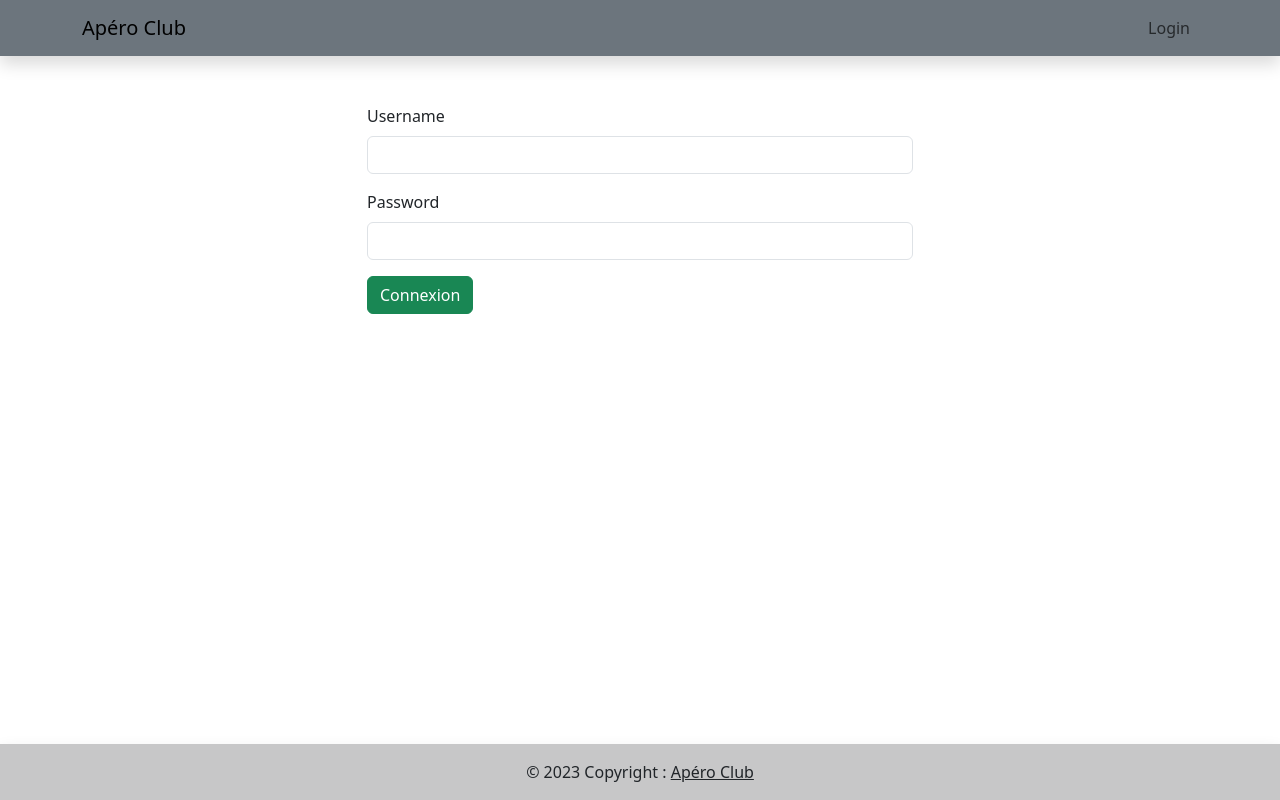
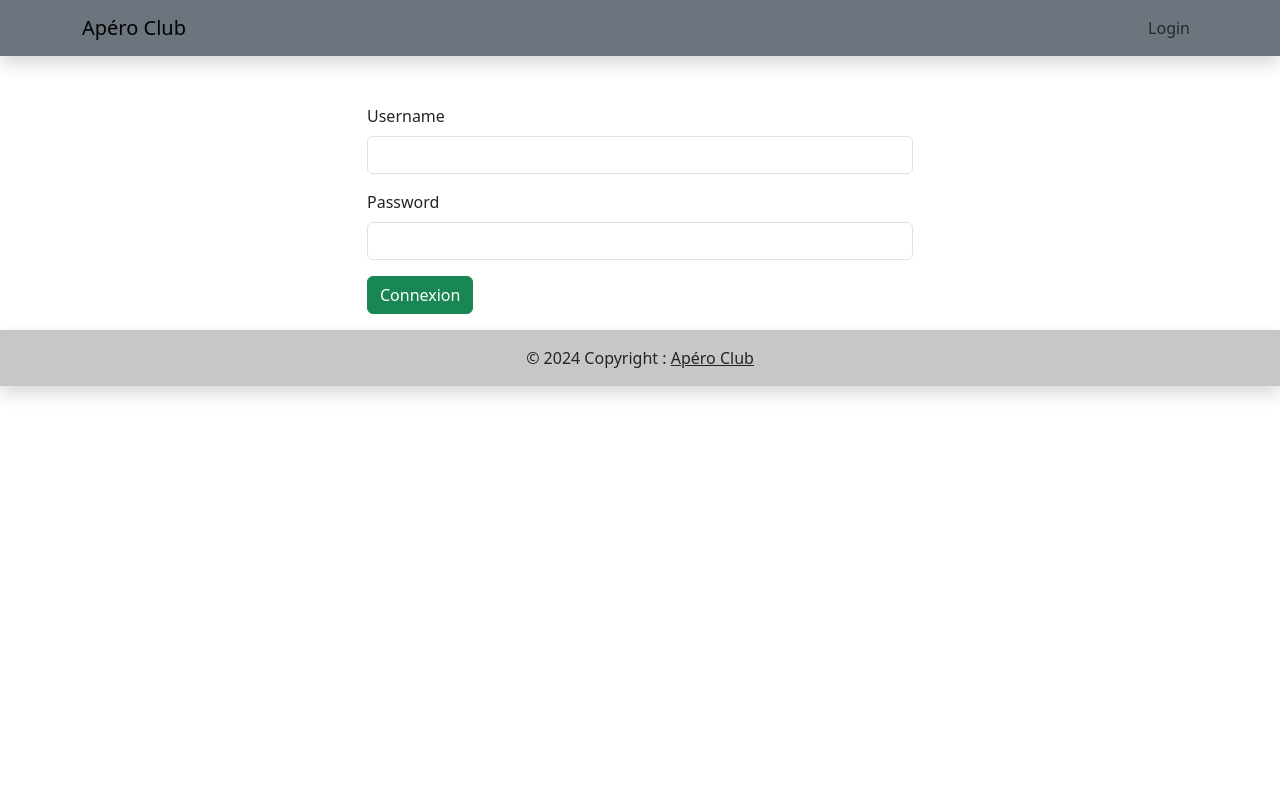
Before and after one commit to x9nico/Angular-TP-Intermediaire, an Angular app in the folder front-end/: page /auth in a window 1280 px wide. Built offline with nearby package versions, Linux system fonts and the light colour scheme.

Commit message:
Fixed footer

```diff
--- a/front-end/src/app/shared-module/footer/footer.component.html
+++ b/front-end/src/app/shared-module/footer/footer.component.html
@@ -1,6 +1,6 @@
-<footer class="bg-light shadow text-center text-lg-start fixed-bottom">
+<footer class="bg-light shadow text-center text-lg-start mt-3">
  <div class="text-center p-3" style="background-color: rgba(0, 0, 0, 0.2);">
-    © 2023 Copyright :
+    © 2024 Copyright :
     <a class="text-dark" href="#">Apéro Club</a>
   </div>
 
```
